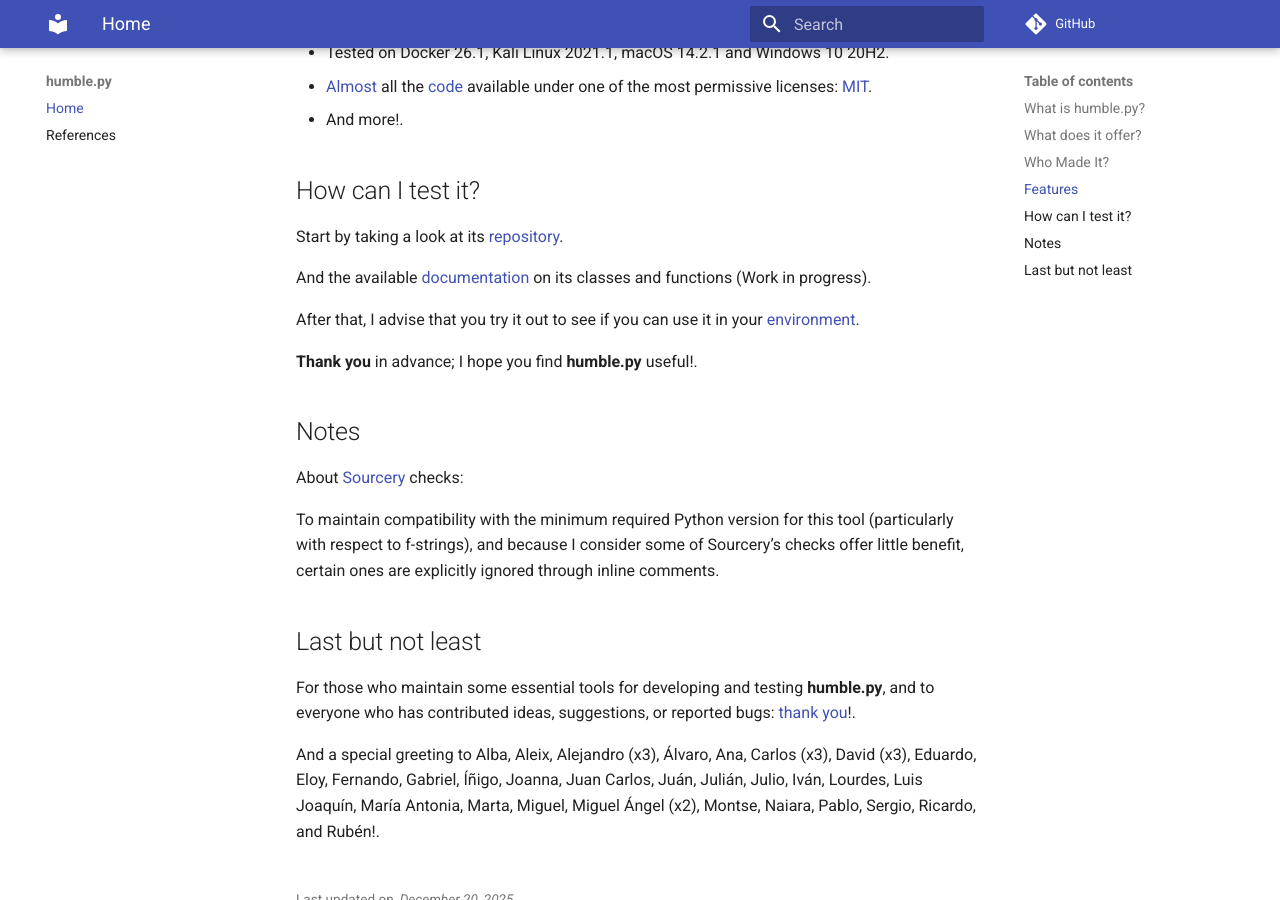
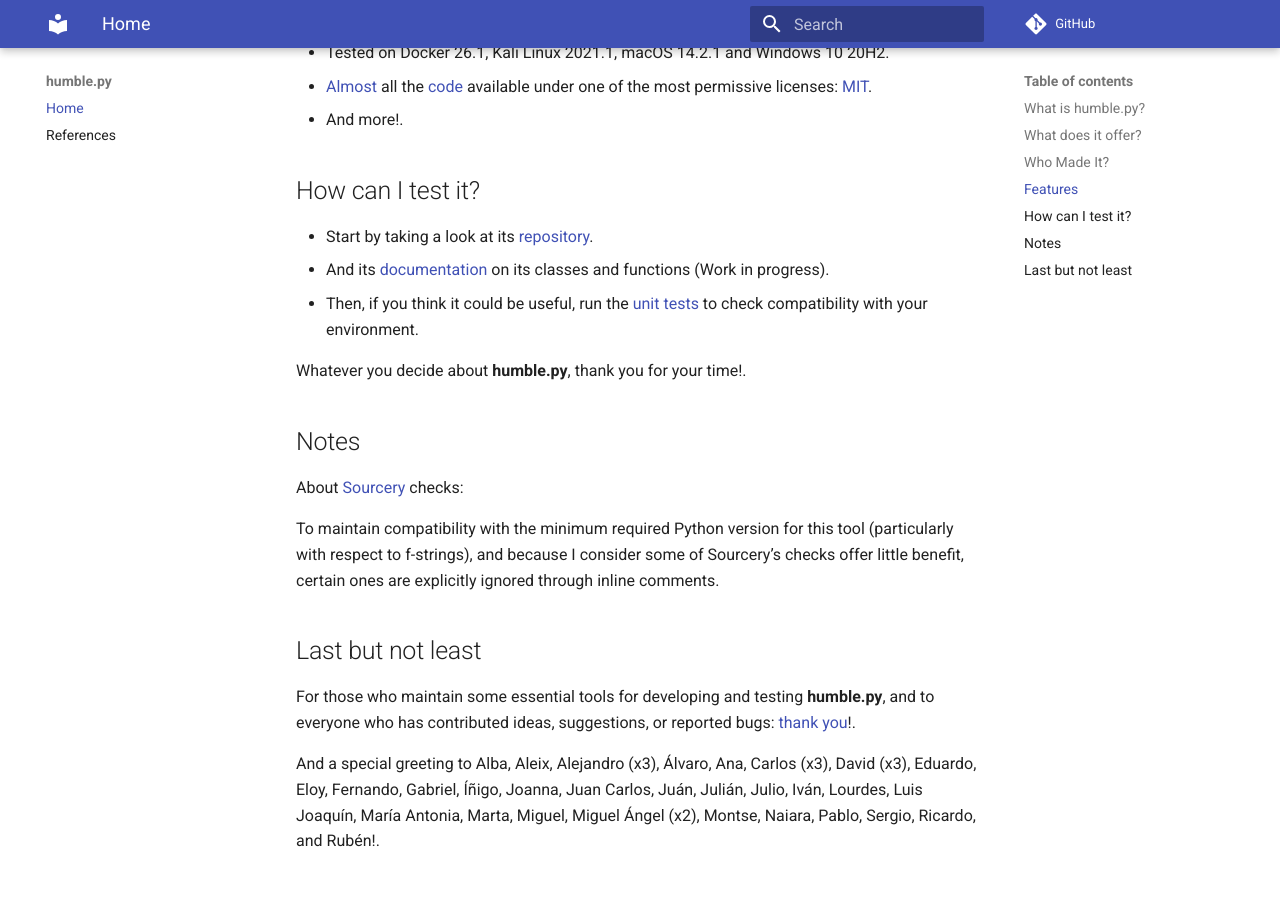
Before and after one commit to rfc-st/humble, an MkDocs documentation site: the page built from docs/index.md, in a window 1280 px wide and 900 px high, scrolled down 2156 px. Built offline with MkDocs 1.6.1 and Material for MkDocs 9.7.7, drawn with Linux system fonts in a browser that asks for light colours; comment, search, counter and statistics services are not loaded.

Commit message:
Minor: 'Read the Docs' updated

```diff
--- a/docs/index.md
+++ b/docs/index.md
@@ -53,13 +53,11 @@ Rafa *'Bluesman'* Faura Cucalón; you can read about me on <a href="https://www.
 - And more!.
 
 ## How can I test it?
-Start by taking a look at its <a href="https://github.com/rfc-st/humble/" target="_blank">repository</a>.
+- Start by taking a look at its <a href="https://github.com/rfc-st/humble/" target="_blank">repository</a>.
+- And its <a href="https://humble.readthedocs.io/en/latest/references.html" target="_blank">documentation</a> on its classes and functions (Work in progress).
+- Then, if you think it could be useful, run the <a href="https://github.com/rfc-st/humble?tab=readme-ov-file#unit-tests" target="_blank">unit tests</a> to check compatibility with your environment.
 
-And the available <a href="https://humble.readthedocs.io/en/latest/references.html" target="_blank">documentation</a> on its classes and functions (Work in progress).
-
-After that, I advise that you try it out to see if you can use it in your <a href="https://github.com/rfc-st/humble/?tab=readme-ov-file#unit-tests" target="_blank">environment</a>.
-
-**Thank you** in advance; I hope you find **humble.py** useful!.
+Whatever you decide about **humble.py**, thank you for your time!.
 
 ## Notes
 About <a href="https://marketplace.visualstudio.com/items?itemName=sourcery.sourcery" target="_blank">Sourcery</a> checks:
```
